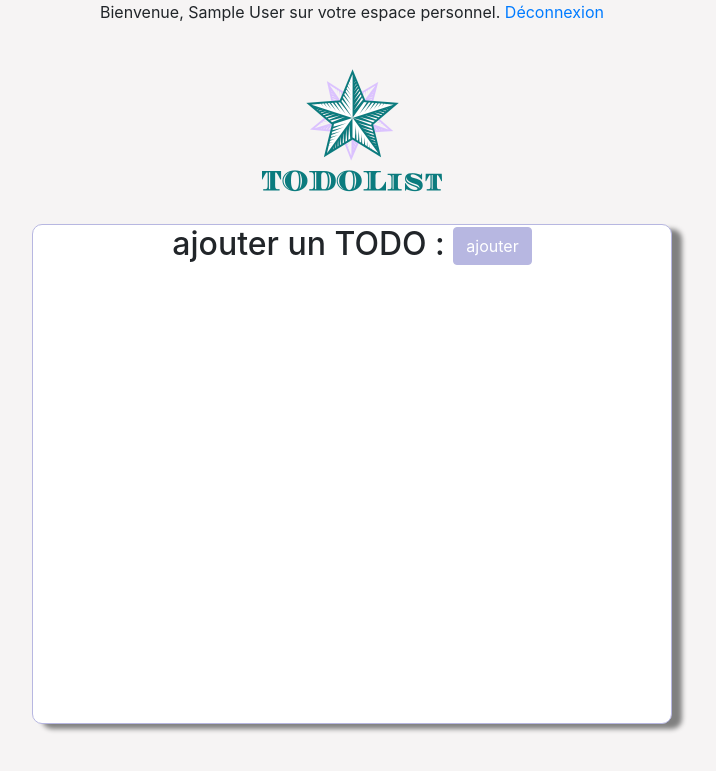
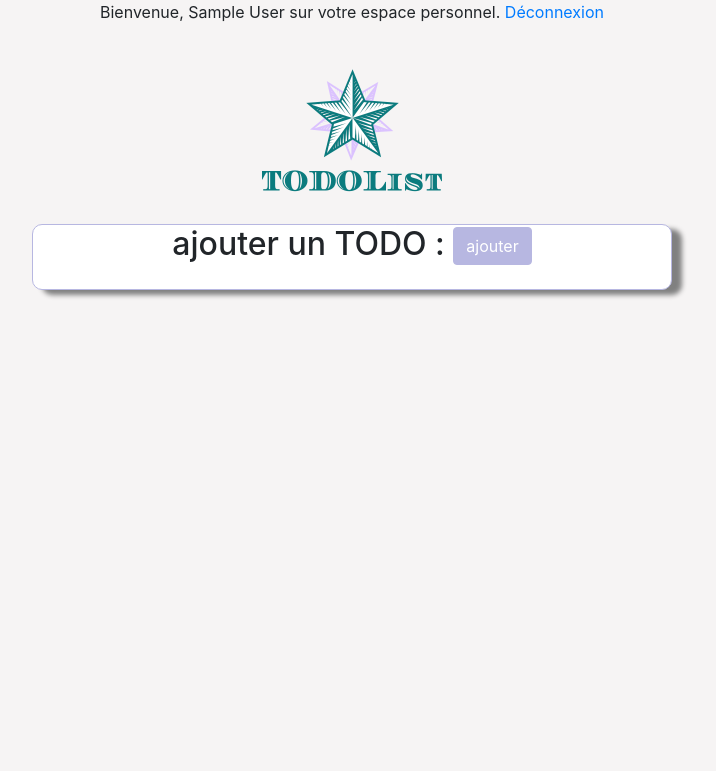
Before and after one commit to Cyb3rghost/simplonTDL, a PHP site: page /dashboard.php in a window 1280 px wide. Shown: the top 771 px of the page, without its empty margins (288-1004 px from the left). Run offline with PHP 8.4, Linux system fonts and the light colour scheme; the visitor is signed in with stand-in values (Sample User, id 1); data comes from the database, SQL or seed files in the repository; both versions use the stored data as it was after the commit; data that the repository does not hold is empty; some libraries are stand-ins or nearby versions.

Commit message:
v3 front div height auto

```diff
--- a/CSS/style.css
+++ b/CSS/style.css
@@ -14,11 +14,12 @@ body{
 
 .read{
     background-color: white;
-    height: 500px;
+    height: auto;
     box-shadow: 10px 5px 5px grey;
     border: 1px solid #B7B7E1;
     border-radius: 10px;
     width: 50%;
+    margin-bottom: 100px;
 }
 
 .btn-primary{
--- a/dashboard.php
+++ b/dashboard.php
@@ -16,6 +16,7 @@ if(!empty($_SESSION['id']) && !empty($_SESSION['pseudo']))
 	    <link rel="stylesheet" href="CSS/style.css">
 	    <link rel="stylesheet" href="https://stackpath.bootstrapcdn.com/bootstrap/4.5.0/css/bootstrap.min.css" integrity="sha384-9aIt2nRpC12Uk9gS9baDl411NQApFmC26EwAOH8WgZl5MYYxFfc+NcPb1dKGj7Sk" crossorigin="anonymous">
 	    <link rel="stylesheet" href="CSS/style.css">
+        <link rel="icon" href="image/test.png" />
     <!-- JS, Popper.js, and jQuery -->
     <link rel="stylesheet" href="https://pro.fontawesome.com/releases/v5.10.0/css/all.css" integrity="sha384-AYmEC3Yw5cVb3ZcuHtOA93w35dYTsvhLPVnYs9eStHfGJvOvKxVfELGroGkvsg+p" crossorigin="anonymous"/>
     <script src="https://kit.fontawesome.com/6bffc813f0.js" crossorigin="anonymous"></script>
--- a/index.php
+++ b/index.php
@@ -6,6 +6,7 @@
 <meta name="viewport" content="width=device-width, initial-scale=1">
 <title>ToDoList Simplon</title>
 <link rel="stylesheet" href="https://maxcdn.bootstrapcdn.com/bootstrap/3.3.7/css/bootstrap.min.css">
+    <link rel="icon" href="image/test.png" />
 <script src="https://ajax.googleapis.com/ajax/libs/jquery/1.12.4/jquery.min.js"></script>
 <script src="https://maxcdn.bootstrapcdn.com/bootstrap/3.3.7/js/bootstrap.min.js"></script>
 <script type="text/javascript" src="js/main.js"></script>
```
Also changed, not shown: image/test.png (added), simplonn.db.
